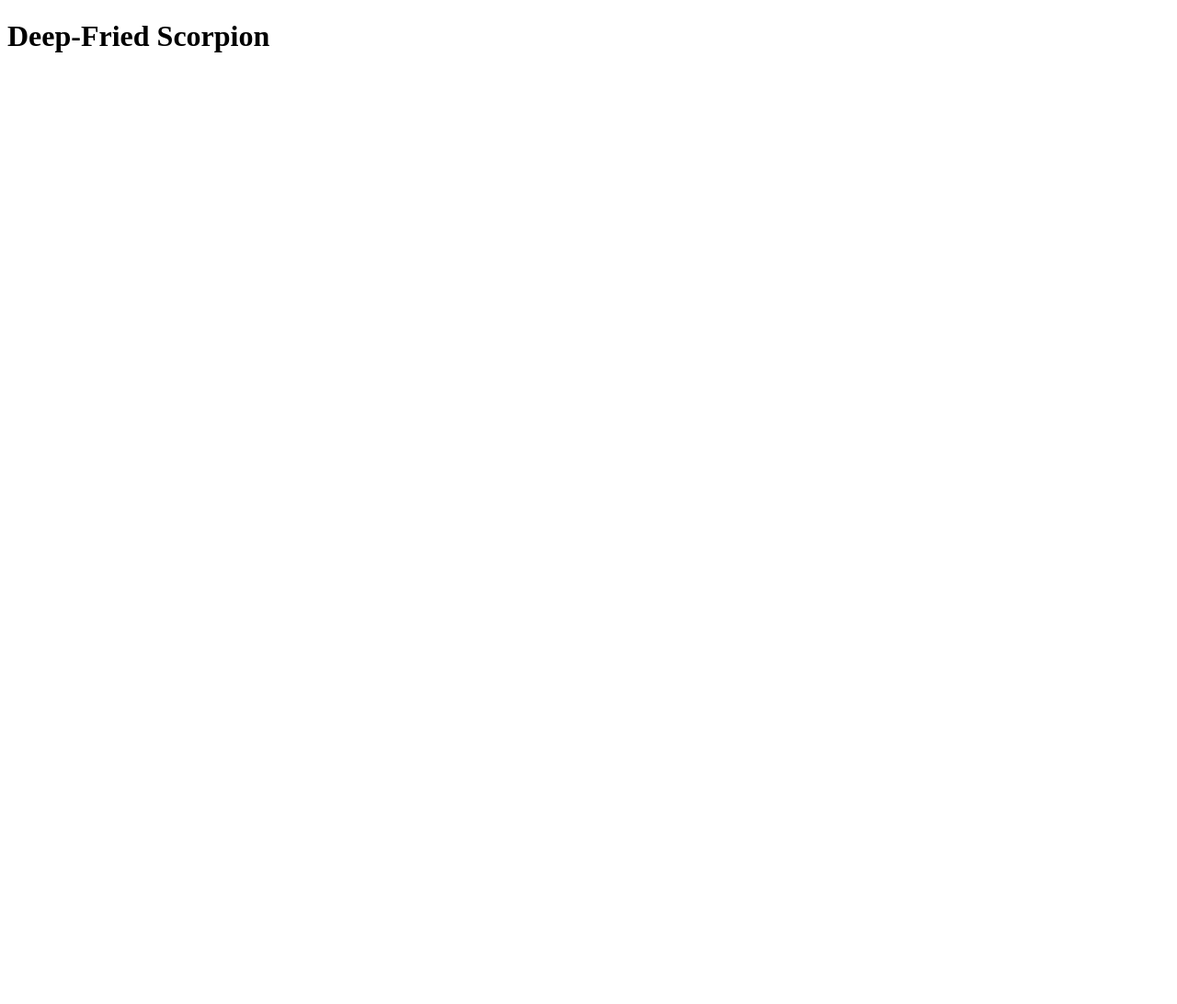
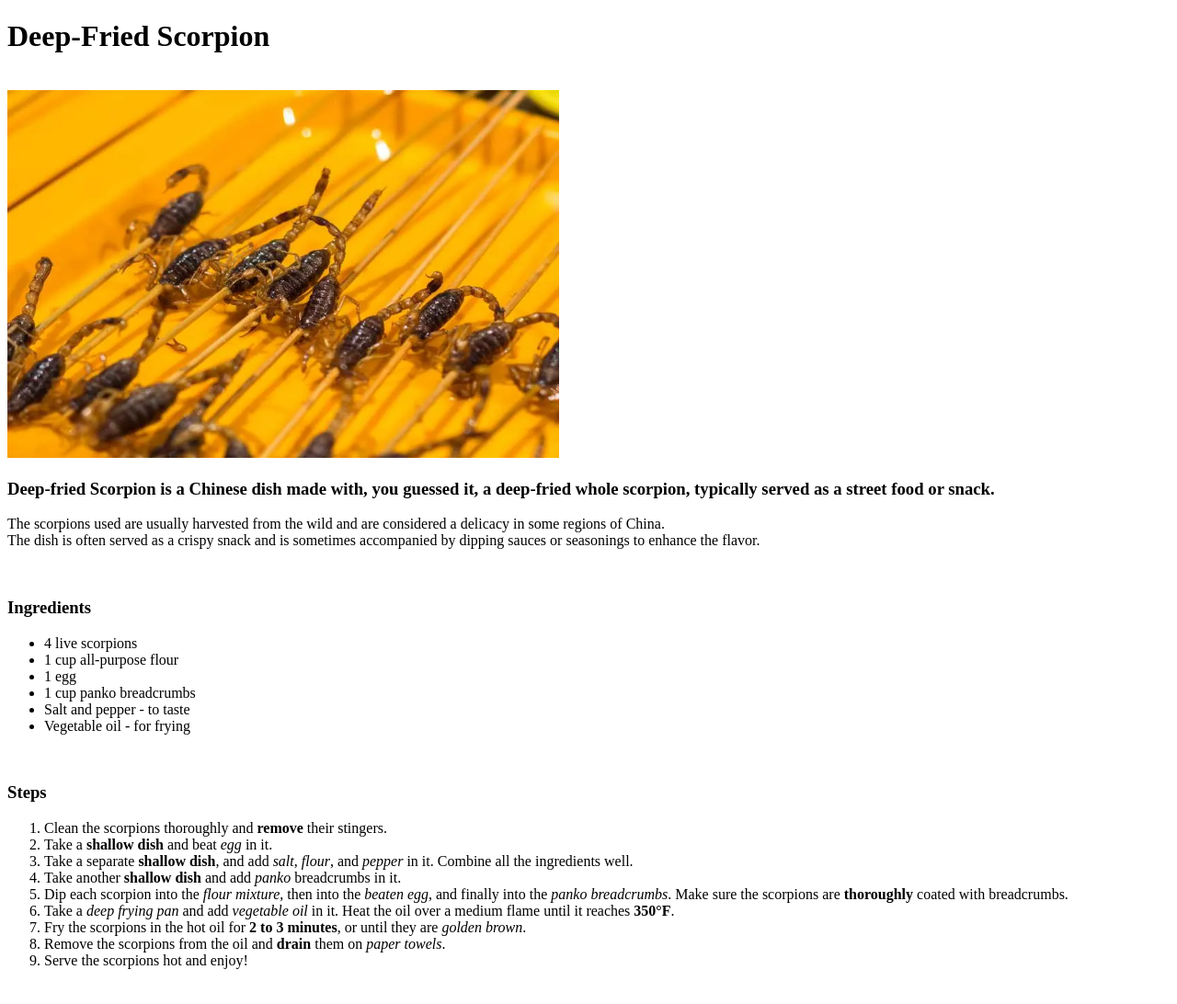
Before and after one commit to moonwalkie/odin-recipes, a plain HTML site: page recipes/deep-fried-scorpion.html in a window 1280 px wide. Shown: the whole page at 92% size. Before the commit the page ends 800 px from the top, so only its background shows below. Drawn offline with Linux system fonts and the light colour scheme.

Commit message:
Add full page info to scorpion recipe

```diff
--- a/recipes/deep-fried-scorpion.html
+++ b/recipes/deep-fried-scorpion.html
@@ -6,5 +6,44 @@
 </head>
 <body>
     <h1>Deep-Fried Scorpion</h1>
+    <br>
+    <img src="../images/deep-fried-scorpion.jpg" alt="Deep-fried Scorpions on skewer sticks" width="600" height="400">
+        <h3>Deep-fried Scorpion is a Chinese dish made with, you guessed it, a deep-fried whole scorpion, typically served as a street food or snack.</h3>
+            <p>The scorpions used are usually harvested from the wild and are considered a delicacy in some regions of China.
+            <br>
+            The dish is often served as a crispy snack and is sometimes accompanied by dipping sauces or seasonings to enhance the flavor.
+            </p>
+        <br>
+        <h3>Ingredients</h3>
+            <ul>
+                <li>4 live scorpions</li>
+                <li>1 cup all-purpose flour</li>
+                <li>1 egg</li>
+                <li>1 cup panko breadcrumbs</li>
+                <li>Salt and pepper - to taste</li>
+                <li>Vegetable oil - for frying</li>
+            </ul>
+        <br>
+        <h3>Steps</h3>
+            <ol>
+                <li>Clean the scorpions thoroughly and <strong>remove</strong> their stingers.</li>
+
+                <li>Take a <strong>shallow dish</strong> and beat <em>egg</em> in it.</li>
+
+                <li>Take a separate <strong>shallow dish</strong>, and add <em>salt</em>, <em>flour</em>, and <em>pepper</em> in it. Combine all the ingredients well.</li>
+
+                <li>Take another <strong>shallow dish</strong> and add <em>panko</em> breadcrumbs in it.</li>
+
+                <li>Dip each scorpion into the <em>flour mixture</em>, then into the <em>beaten egg</em>, and finally into the <em>panko breadcrumbs</em>. Make sure the scorpions are <strong>thoroughly</strong> coated with breadcrumbs.</li>
+
+                <li>Take a <em>deep frying pan</em> and add <em>vegetable oil</em> in it. Heat the oil over a medium flame until it reaches <strong>350°F</strong>.</li>
+
+                <li>Fry the scorpions in the hot oil for <strong>2 to 3 minutes</strong>, or until they are <em>golden brown</em>.</li>
+
+                <li>Remove the scorpions from the oil and <strong>drain</strong> them on <em>paper towels</em>.</li>
+
+                <li>Serve the scorpions hot and enjoy!</li>
+            </ol>
+        <br>
 </body>
 </html>
```
